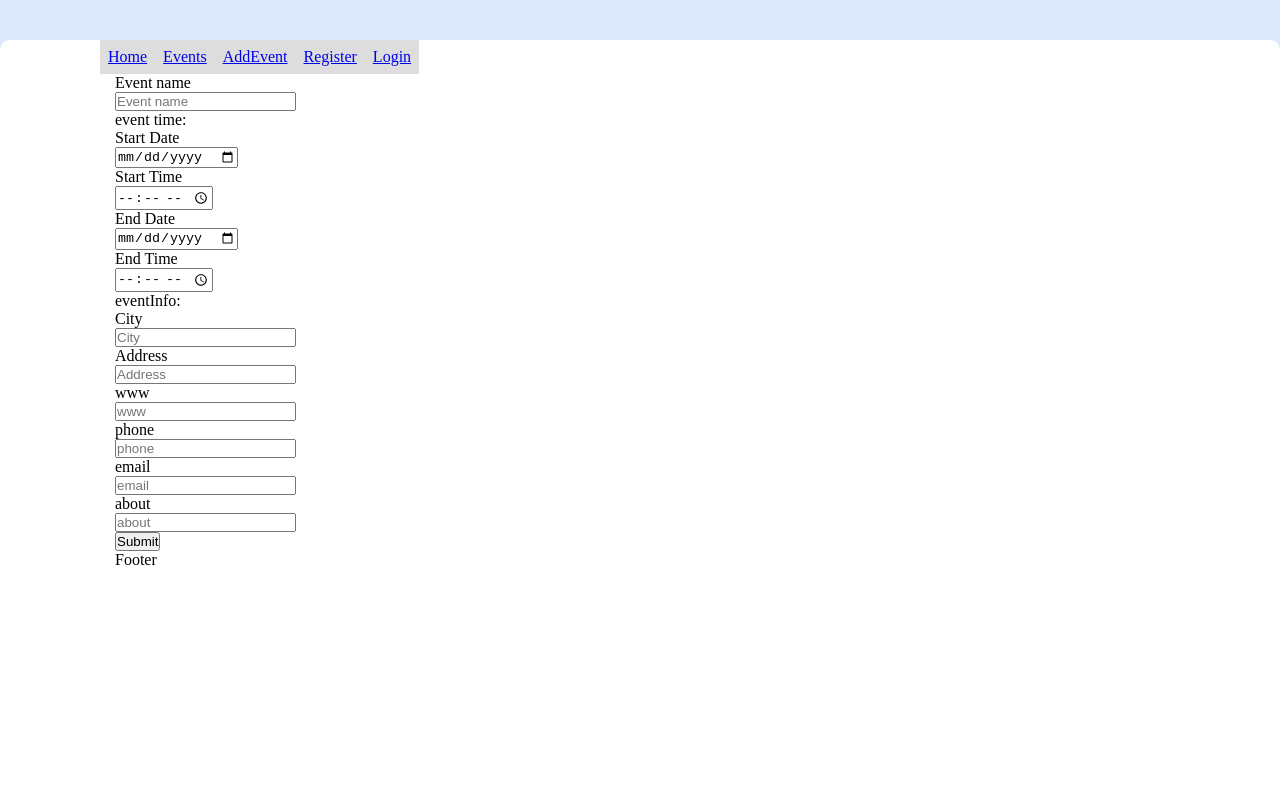
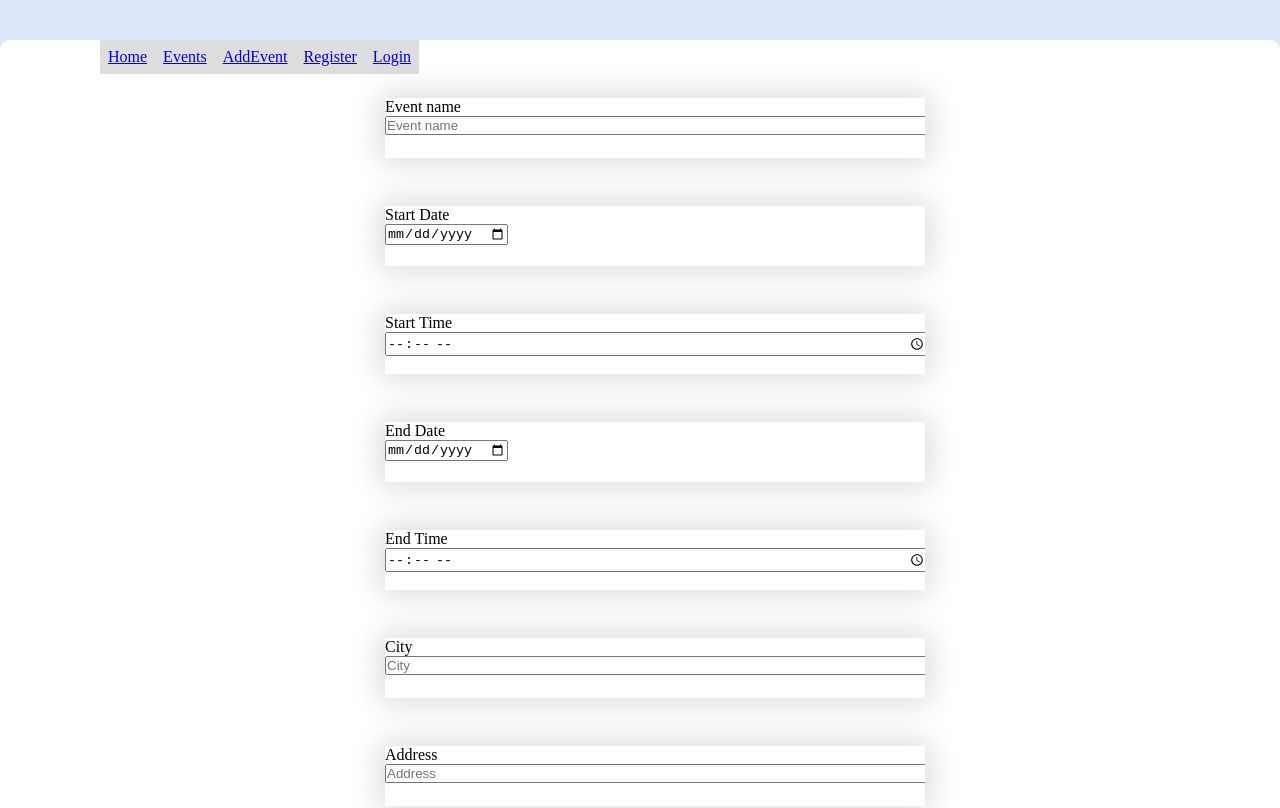
Before and after one commit to OskariAuvinen/eventmanagerdemofront, a React (Create React App) app: page /addevent in a window 1280 px wide. Shown: the top 808 px of the page. Built offline with nearby package versions, Linux system fonts and the light colour scheme.

Commit message:
preliminary classes for addEvent form

```diff
--- a/src/App.css
+++ b/src/App.css
@@ -39,8 +39,11 @@
 }
 
 .container {
-  display: inline-block;
   width: 100%;
+  display: flex;
+  justify-content: center;
+  align-items: center;
+  flex-wrap: wrap;
 }
 
 .eventCard__container {
@@ -176,23 +179,23 @@
 
 @keyframes fadeInUp {
   from {
-      transform: translate3d(0,40px,0)
+    transform: translate3d(0, 40px, 0)
   }
 
   to {
-      transform: translate3d(0,0,0);
-      opacity: 1
+    transform: translate3d(0, 0, 0);
+    opacity: 1
   }
 }
 
 @-webkit-keyframes fadeInUp {
   from {
-      transform: translate3d(0,40px,0)
+    transform: translate3d(0, 40px, 0)
   }
 
   to {
-      transform: translate3d(0,0,0);
-      opacity: 1
+    transform: translate3d(0, 0, 0);
+    opacity: 1
   }
 }
 
@@ -212,3 +215,65 @@
   animation-name: fadeInUp;
   -webkit-animation-name: fadeInUp;
 }
+.addEvent_container {
+    width: 100%;
+    display: flex;
+    justify-content: center;
+    align-items: center;
+    flex-wrap: wrap;
+}
+
+.addEvent_textField_container {
+  position: relative;
+  margin: 24px;
+  width: 50%;
+  height: 60px;
+  overflow: hidden;
+  background-color: #fff;
+  box-shadow: 0 0 30px 5px rgba(0, 0, 0, 0.15);
+}
+
+.addEvent_textField_field {
+  width: 100%;
+}
+
+.addEvent_datePicker_container {
+  position: relative;
+  margin: 24px;
+  width: 50%;
+  height: 60px;
+  overflow: hidden;
+  background-color: #fff;
+  box-shadow: 0 0 30px 5px rgba(0, 0, 0, 0.15);
+}
+
+.addEvent_datePicker__field {
+  width: 100%;
+}
+
+.addEvent_timePicker_container {
+  position: relative;
+  margin: 24px;
+  width: 50%;
+  height: 60px;
+  overflow: hidden;
+  background-color: #fff;
+  box-shadow: 0 0 30px 5px rgba(0, 0, 0, 0.15);
+}
+
+.addEvent_timePicker_field {
+  width: 100%;
+}
+
+.button__wrapper {
+  position: relative;
+  margin: 24px;
+  width: 50%;
+  height: 60px;
+  overflow: hidden;
+  background-color: #fff;
+  box-shadow: 0 0 30px 5px rgba(0, 0, 0, 0.15);
+}
+.inputField_label {
+
+}
--- a/src/Components/Events.js
+++ b/src/Components/Events.js
@@ -66,7 +66,7 @@ const Events = () => {
                 Events:
             </div>
             <br></br> */}
-                <div className='eventCard__container'>
+                <div className='container'>
                     {eventList.events.map((event, index) => (
 
                         <EventCard
--- a/src/Components/Forms/AddEvent.js
+++ b/src/Components/Forms/AddEvent.js
@@ -21,16 +21,18 @@ const AddEvent = ({
 }) => {
     return (
         <div className='container'>
-            <form>
+            <form className='addEvent_container'>
                 <InputField
+                    className={'addEvent_textField'}
                     type="text"
                     text="Event name"
                     placeholder="Event name"
                     value={values.eventName}
                     eventHandler={handleEventName}
                 />
-                event time:
+                {/* event time: */}
                 <InputField
+                    className={'addEvent_datePicker'}
                     type="date"
                     text="Start Date"
                     placeholder="Start Date"
@@ -38,6 +40,7 @@ const AddEvent = ({
                     eventHandler={handleEventStartDate}
                 />
                 <InputField
+                    className={'addEvent_timePicker'}
                     type="time"
                     text="Start Time"
                     placeholder="Start Time"
@@ -46,6 +49,7 @@ const AddEvent = ({
                 />
 
                 <InputField
+                    className={'addEvent_datePicker'}
                     type="date"
                     text="End Date"
                     placeholder="End Date"
@@ -53,14 +57,16 @@ const AddEvent = ({
                     eventHandler={handleEventEndDate}
                 />
                 <InputField
+                    className={'addEvent_timePicker'}
                     type="time"
                     text="End Time"
                     placeholder="End Time"
                     value={values.eventSchedule.eventEndTime.time}
                     eventHandler={handleEventEndTime}
                 />
-                eventInfo:
+                {/* eventInfo: */}
                 <InputField
+                    className={'addEvent_textField'}
                     type="text"
                     text="City"
                     placeholder="City"
@@ -68,6 +74,7 @@ const AddEvent = ({
                     eventHandler={handleEventCity}
                 />
                 <InputField
+                    className={'addEvent_textField'}
                     type="text"
                     text="Address"
                     placeholder="Address"
@@ -75,6 +82,7 @@ const AddEvent = ({
                     eventHandler={handleEventAddress}
                 />
                 <InputField
+                    className={'addEvent_textField'}
                     type="text"
                     text="www"
                     placeholder="www"
@@ -82,6 +90,7 @@ const AddEvent = ({
                     eventHandler={handleEventWww}
                 />
                 <InputField
+                    className={'addEvent_textField'}
                     type="text"
                     text="phone"
                     placeholder="phone"
@@ -89,6 +98,7 @@ const AddEvent = ({
                     eventHandler={handleEventPhone}
                 />
                 <InputField
+                    className={'addEvent_textField'}
                     type="email"
                     text="email"
                     placeholder="email"
@@ -96,6 +106,7 @@ const AddEvent = ({
                     eventHandler={handleEventEmail}
                 />
                 <InputField
+                    className={'addEvent_textField'}
                     type="textfield"
                     text="about"
                     placeholder="about"
@@ -103,6 +114,7 @@ const AddEvent = ({
                     eventHandler={handleEventAbout}
                 />
                 <Button
+                    // className={'addEvent_submitButton'}
                     handleSubmit={handleEventSubmit}
                     text="Submit"
                     disabled={disabled}
--- a/src/Components/Forms/InputField.js
+++ b/src/Components/Forms/InputField.js
@@ -1,17 +1,18 @@
 import React from 'react'
 
-const InputField = ( { type, placeholder, text, value, eventHandler } ) => {
+const InputField = ({ type, placeholder, text, value, eventHandler, className }) => {
   return (
-      <div>
-    <label htmlFor={type}>{text}</label>
-    <br />
-    <input
+    <div className={`${className}_container`}>
+      <label className={'inputField_label'}htmlFor={type}>{text}</label>
+      <br />
+      <input
+        className={`${className}_field`}
         type={type}
         placeholder={placeholder}
         value={value}
         onChange={eventHandler}
-    />
-    <br />
+      />
+      <br />
     </div>
 
   )
```
